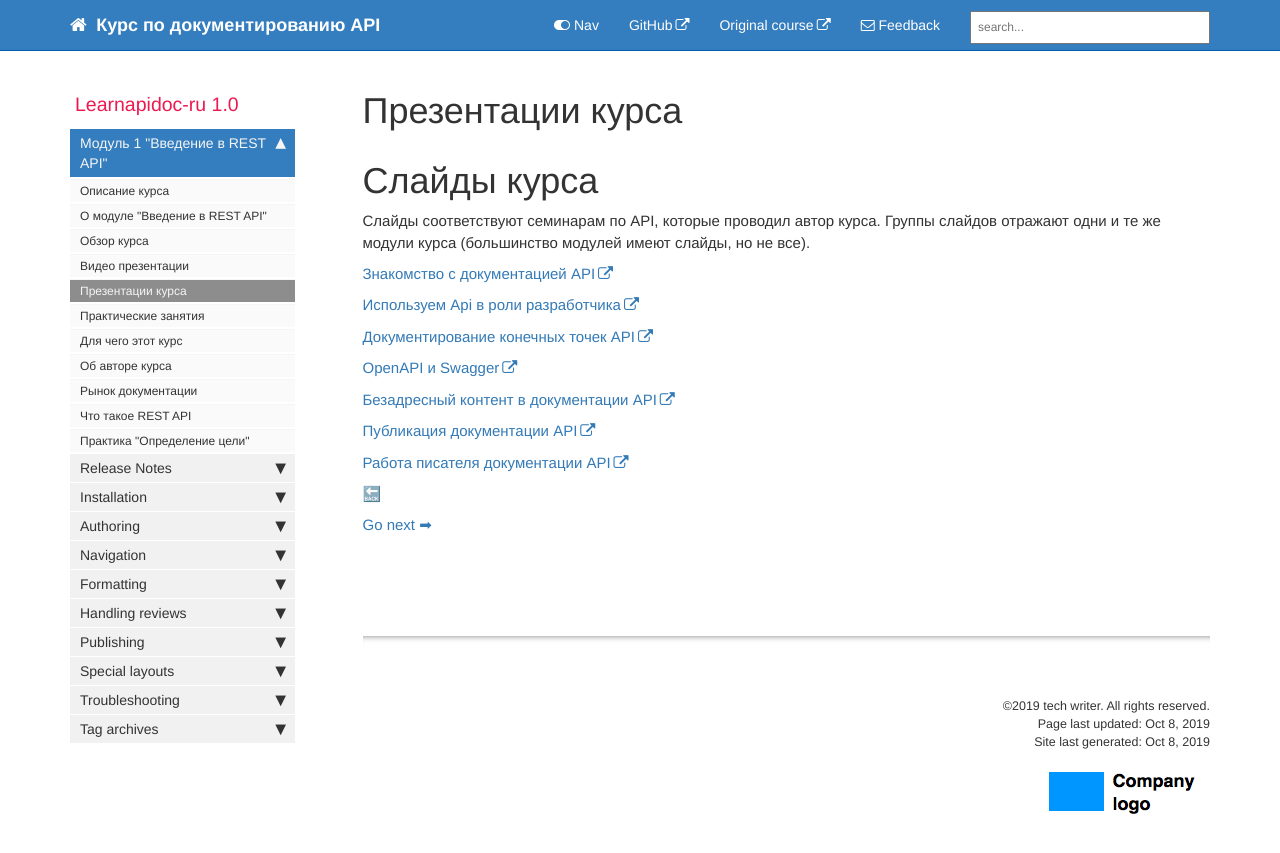
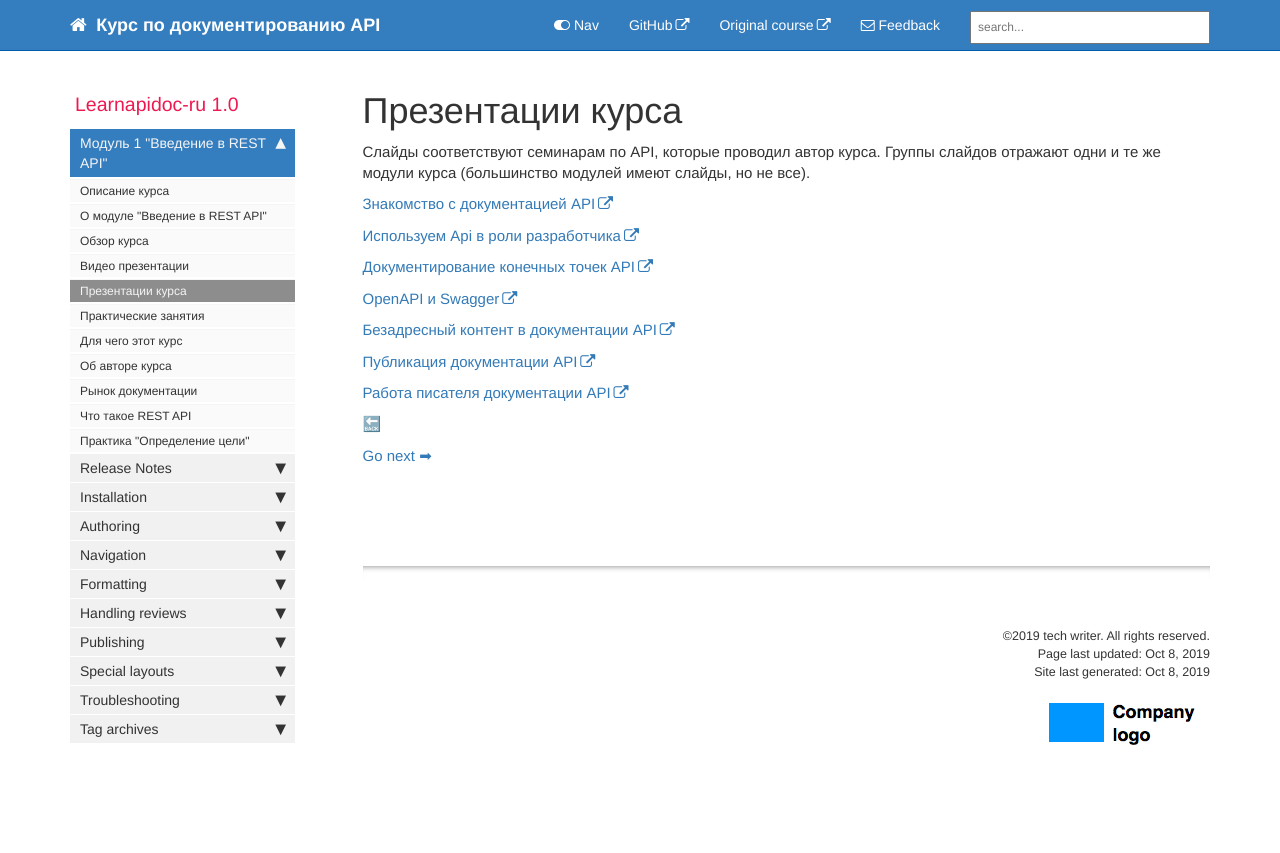
Before and after one commit to Starkovden/Starkovden.github.io, a Jekyll site: the page built from pages/introduction-rest-api/course-slides.md, in a window 1280 px wide. Shown: the top 853 px of the page. Built offline with Jekyll 4.4.1, drawn with Linux system fonts in a browser that asks for light colours; nearby versions of some CDN libraries; comment, search, counter and statistics services are not loaded.

Commit message:
убрал заголовок

```diff
--- a/pages/introduction-rest-api/course-slides.md
+++ b/pages/introduction-rest-api/course-slides.md
@@ -6,8 +6,6 @@ sidebar: mydoc_sidebar
 permalink: course-slides.html
 folder: introduction-rest-api
 ---
-
-# Слайды курса
 
 Слайды соответствуют семинарам по API, которые проводил автор курса. Группы слайдов отражают одни и те же модули курса (большинство модулей имеют слайды, но не все).
 
```
